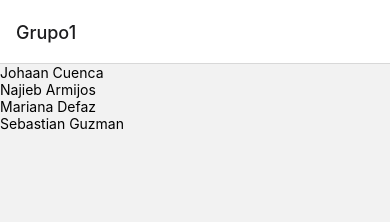
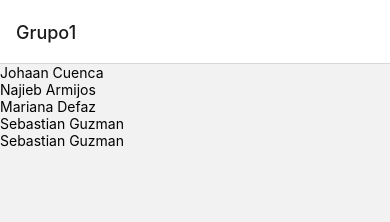
Before and after one commit to jritsqmet/movil-app, a React Native app: screen /Grupo1 in a window 390 px wide. Shown: the top 222 px of the page. Built offline with nearby package versions, Linux system fonts and the light colour scheme.

Commit message:
Update Grupo1Screen.js

```diff
--- a/Screens/Grupo1Screen.js
+++ b/Screens/Grupo1Screen.js
@@ -9,6 +9,7 @@ export default function Grupo1Screen() {
       <Text>Najieb Armijos</Text>
       <Text>Mariana Defaz</Text>
       <Text>Sebastian Guzman</Text>
+    <Text>Sebastian Guzman</Text>
 
     </View>
   )
```
